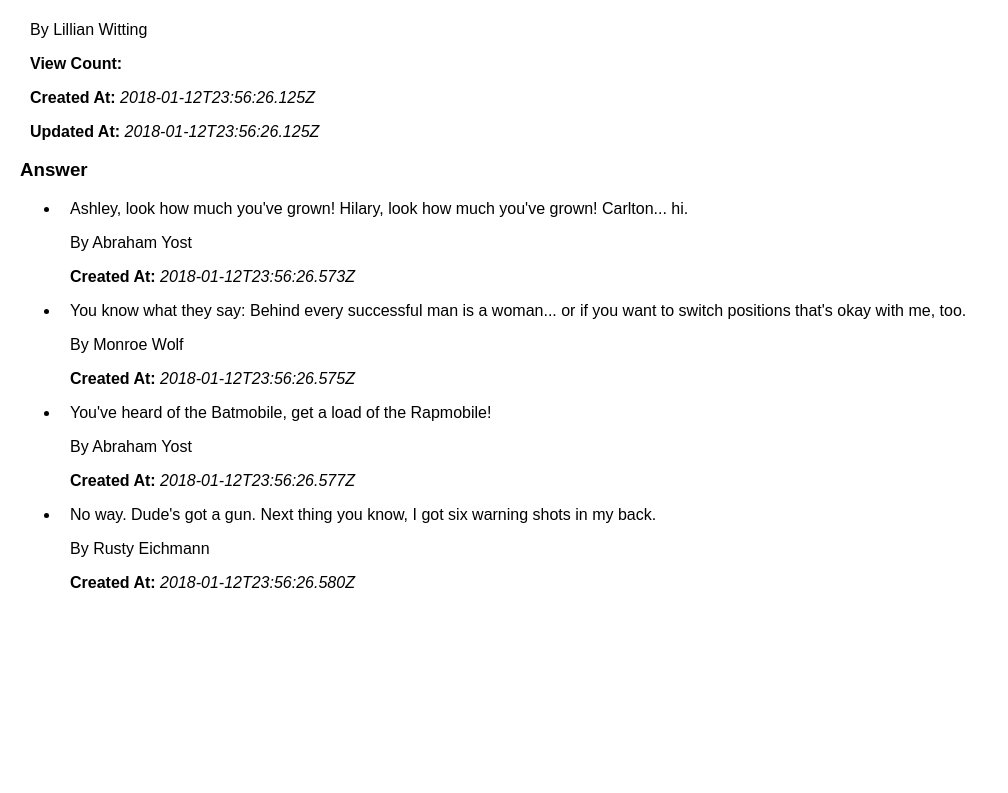
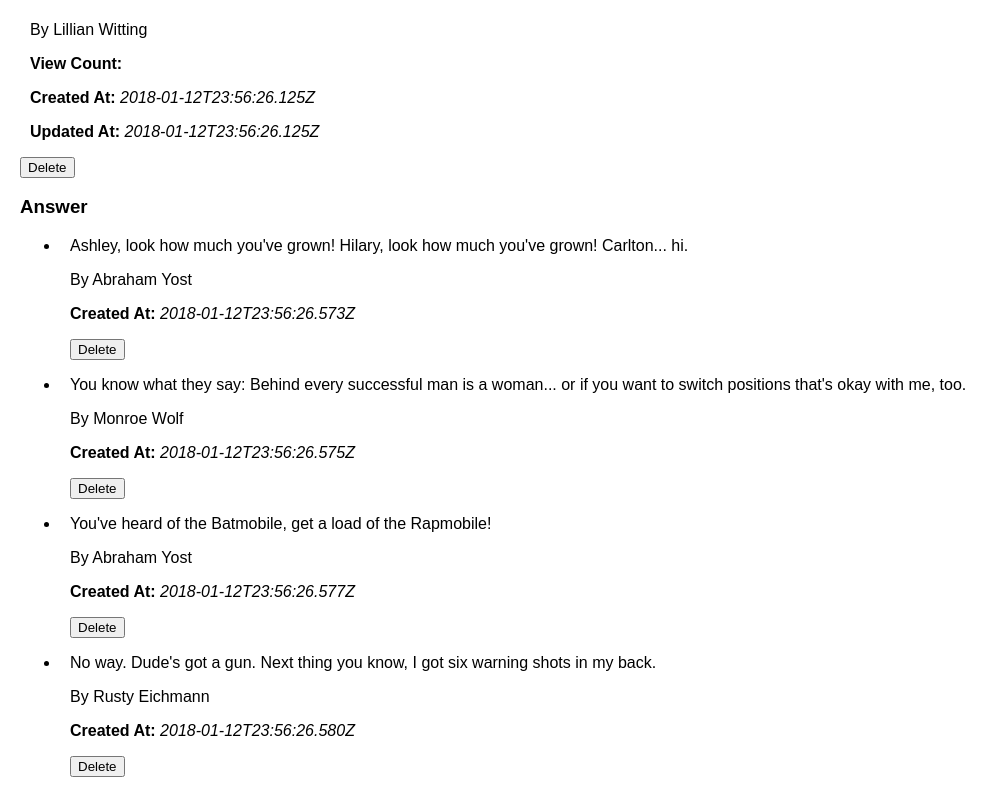
Before and after one commit to aera/Awesome-Answers-React, a React (Create React App) app: page /questions in a window 1280 px wide. Shown: the part 1226-2019 px from the top of the page, without its empty margins (0-1008 px from the left). Before the commit the page ends 1834 px from the top, so only its background shows below. Built offline with nearby package versions, Linux system fonts and the light colour scheme.

Commit message:
cascading delete thru components

```diff
--- a/src/components/AnswerDetails.js
+++ b/src/components/AnswerDetails.js
@@ -2,11 +2,16 @@ import React from 'react';
 import {Field} from './Field';
 
 function AnswerDetails (props) {
+  const {onDeleteClick = () => {}} = props;
+
   return (
     <div className="AnswerDetails">
       <p>{props.body}</p>
       <p>By {props.author_full_name}</p>
       <Field name="Created At" value={props.created_at} />
+      <button
+        onClick={onDeleteClick}
+      >Delete</button>
     </div>
   );
 }
--- a/src/components/AnswerList.js
+++ b/src/components/AnswerList.js
@@ -2,7 +2,7 @@ import React from 'react';
 import {AnswerDetails} from './AnswerDetails';
 
 function AnswerList (props) {
-  const {answers = []} = props;
+  const {answers = [], onAnswerDeleteClick = () => {}} = props;
 
   return (
     <ul className="AnswerList">
@@ -19,7 +19,10 @@ function AnswerList (props) {
             Takes all properties of an object an applies
             as props of an element.
           */}
-            <AnswerDetails {...answer} />
+            <AnswerDetails
+              {...answer}
+              onDeleteClick={onAnswerDeleteClick}
+            />
           </li>
         ))
       }
--- a/src/components/QuestionIndexPage.js
+++ b/src/components/QuestionIndexPage.js
@@ -18,11 +18,17 @@ class QuestionIndexPage extends Component {
     this.deleteQuestion = this.deleteQuestion.bind(this);
   }
 
-  deleteQuestion (event) {
+  deleteQuestion (questionId) {
+    // Another way to keep track of which question delete
+    // besides using a custom html attribute is make use
+    // of a closure. Instead, our `deleteQuestion` function
+    // will return a function itself. When deleteQuestion
+    // is called with a `questionId`, this argument will
+    // saved in the closure that will be usable
+    // by the returned function.
+    return () => {
       // this.state = this.state.questions.pop() BAD!
       const {questions} = this.state;
-    const {currentTarget} = event;
-    const questionId = parseInt(currentTarget.getAttribute('data-id'));
 
       // Everytime you want to change the state, use the
       // this.setState() method. Unlike directly mutating the
@@ -32,7 +38,7 @@ class QuestionIndexPage extends Component {
         questions: questions
         .filter(question => question.id !== questionId)
       });
-    console.log('Question delete!');
+    }
   }
 
   render () {
@@ -50,11 +56,16 @@ class QuestionIndexPage extends Component {
                 <a href="">{question.title}</a>
                 <Field name="Author" value={question.author.full_name} />
                 <button
-                  data-id={question.id}
-                  onClick={this.deleteQuestion}
+                  onClick={this.deleteQuestion(question.id)}
                 >Delete</button>
               </li>
             ))
+            /* this.deleteQuestion is not the callback that
+            handles the onClick event. Rather, the function that it returns
+            will be the event handler. Everytime it gets called for
+            each <li... created a new question.id will saved in the
+            closure.
+            */
           }
         </ul>
       </main>
--- a/src/components/QuestionShowPage.js
+++ b/src/components/QuestionShowPage.js
@@ -21,11 +21,32 @@ class QuestionShowPage extends Component {
 
     this.state = {
       question: question
-    }
+    };
+
+    this.delete = this.delete.bind(this);
+  }
+
+  delete () {
+    this.setState({
+      question: {}
+    });
   }
 
   render () {
     const {answers = []} = this.state.question;
+
+    if (Object.keys(this.state.question).length < 1) {
+      return (
+        <main
+          className="QuestionShowPage"
+          style={{
+            padding: '0 20px'
+          }}
+        >
+          <h2>Question doesn't exist!</h2>
+        </main>
+      );
+    }
     // To pass props to React elements, set them with
     // "HTML attributes". Each attribute will as a property
     // of the `props` object.
@@ -42,8 +63,14 @@ class QuestionShowPage extends Component {
       >
         {/* I'm a valid comment */}
         <QuestionDetails {...this.state.question} />
+        <button
+          onClick={this.delete}
+        >Delete</button>
         <h3>Answer</h3>
-        <AnswerList answers={answers} />
+        <AnswerList
+          answers={answers}
+          onAnswerDeleteClick={() => {console.log('Inside QuestionShow')}}
+        />
       </main>
     );
   }
```
Lines whose indentation alone changed are shown as unchanged.
